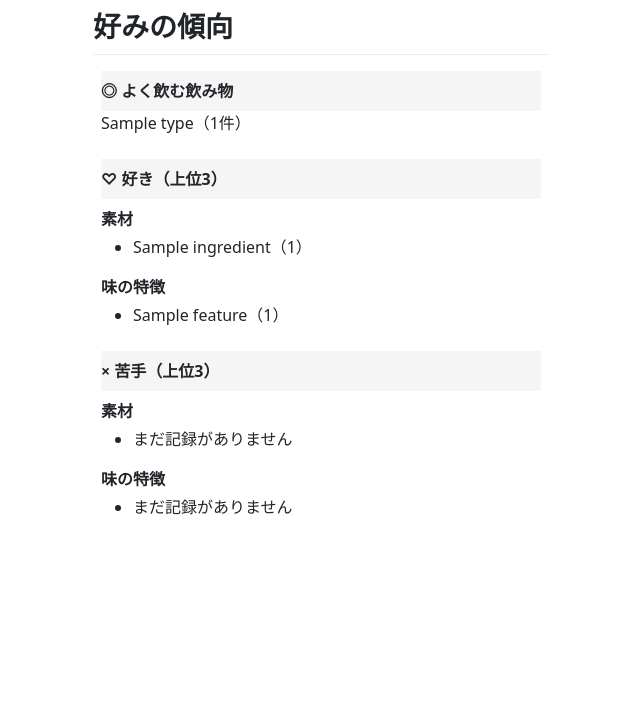
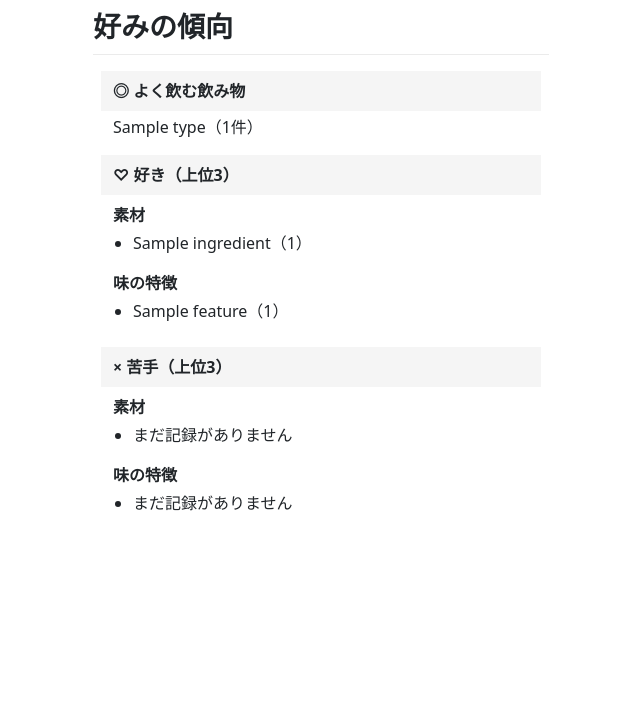
Before and after one commit to yui-okamoto8/drinkmemo, a Django app: page /drink/summary/ in a window 1280 px wide. Shown: the top 727 px of the page, without its empty margins (319-959 px from the left). Run offline with Django 5.2, Linux system fonts and the light colour scheme; a user stored in the database is signed in; tables that the repository leaves empty hold one stand-in row (values such as "Sample post").

Commit message:
傾向画面修正

```diff
--- a/drinmemo/templates/drink_app/summary.html
+++ b/drinmemo/templates/drink_app/summary.html
@@ -7,12 +7,12 @@
 
 <div class='px-2'>
 
-  <div class=py-2 mb-3 style='background:#f5f5f5;'>
+  <div class='py-2 mb-1' style='background:#f5f5f5; padding-left:12px;'>
     <strong>◎ よく飲む飲み物</strong>
   </div>
 
   {% if top_drink_type %}
-    <p class='mb-4'>
+    <p class='mb-3' style='padding-left:12px;'>
       {{ top_drink_type.drink_type__name }}（{{ top_drink_type.cnt }}件）
     </p>
   {% else %}
@@ -20,20 +20,20 @@
   {% endif %}
 
   <!-- 好き -->
-  <div class='py-2 mb-2' style='background:#f5f5f5;'>
+  <div class='py-2 mb-2' style='background:#f5f5f5; padding-left:12px;'>
     <strong>♡ 好き（上位3）</strong>
   </div>
 
-  <p class='mb-1'><strong>素材</strong></p>
+  <p class='mb-1' style='padding-left:12px;'><strong>素材</strong></p>
   <ul class='mb-3'>
     {% for x in top_like_ingredients %}
       <li>{{ x.name }}（{{ x.cnt }}）</li>
     {% empty %}
-      <li>まだありません</li>
+      <li>まだ記録がありません</li>
     {% endfor %}
   </ul>
 
-  <p class='mb-1'><strong>味の特徴</strong></p>
+  <p class='mb-1' style='padding-left:12px;'><strong>味の特徴</strong></p>
   <ul class='mb-4'>
     {% for x in top_like_features %}
       <li>{{ x.name }}（{{ x.cnt }}）</li>
@@ -43,11 +43,11 @@
   </ul>
 
   <!-- 苦手 -->
-  <div class='py-2 mb-2' style='background:#f5f5f5;'>
+  <div class='py-2 mb-2' style='background:#f5f5f5; padding-left:12px; '>
     <strong>× 苦手（上位3）</strong>
   </div>
 
-  <p class='mb-1'><strong>素材</strong></p>
+  <p class='mb-1' style='padding-left:12px;'><strong>素材</strong></p>
   <ul class='mb-3'>
     {% for x in top_dislike_ingredients %}
       <li>{{ x.name }}（{{ x.cnt }}）</li>
@@ -56,7 +56,7 @@
     {% endfor %}
   </ul>
 
-  <p class='mb-1'><strong>味の特徴</strong></p>
+  <p class='mb-1' style='padding-left:12px;'><strong>味の特徴</strong></p>
   <ul>
     {% for x in top_dislike_features %}
       <li>{{ x.name }}（{{ x.cnt }}）</li>
```
